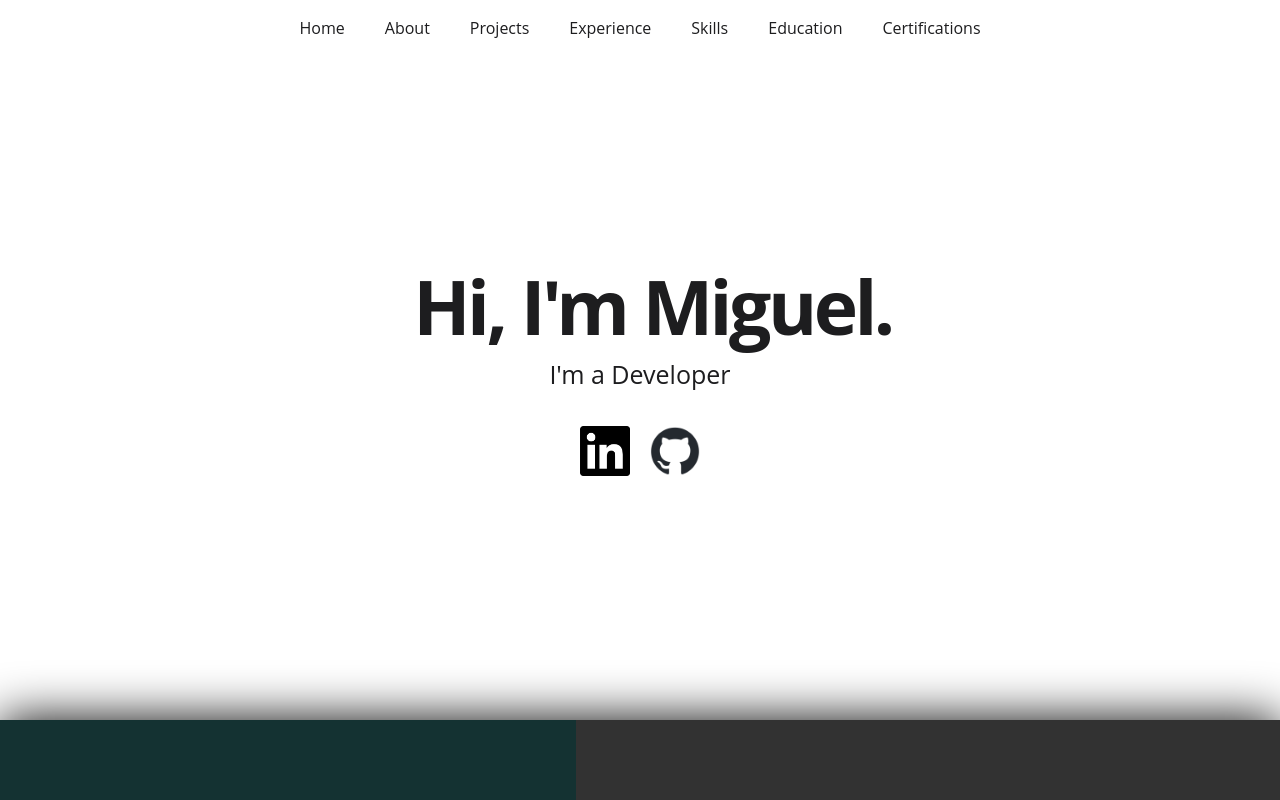
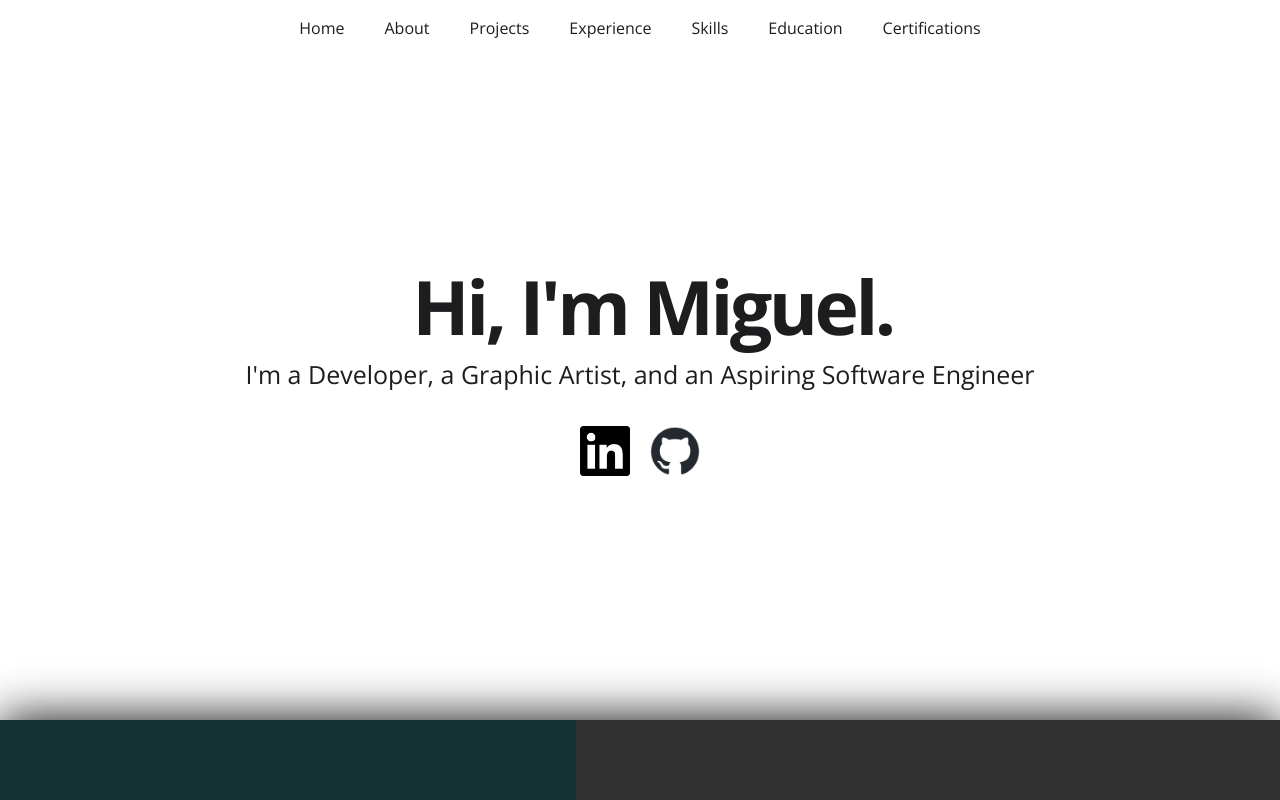
Before and after one commit to vnclrd/miguel-portfolio, a React (Vite) app: page / in a window 1280 px wide. Shown: the top 800 px of the page. Built offline with nearby package versions, Linux system fonts and the light colour scheme.

Commit message:
Update home

```diff
--- a/src/css/App.css
+++ b/src/css/App.css
@@ -1,3 +1,5 @@
+@import url('https://fonts.googleapis.com/css2?family=Nunito+Sans:ital,opsz,wght@0,6..12,200..1000;1,6..12,200..1000&family=Open+Sans:ital,wght@0,300..800;1,300..800&display=swap');
+
 * {
   padding: 0;
   margin: 0;
--- a/src/jsx/Home.jsx
+++ b/src/jsx/Home.jsx
@@ -7,7 +7,7 @@ function Home() {
     <div id="home" className="home">
       <div>
         <h1 className="intro-name"><b>Hi, I'm Miguel.</b></h1>
-        <p className="profession">I'm a Developer</p>
+        <p className="profession">I'm a Developer, a Graphic Artist, and an Aspiring Software Engineer</p>
         <a href='https://www.linkedin.com/in/vnclrd/'>
           <img src={linkedinLogo} className='logo-container' />
         </a>
```
